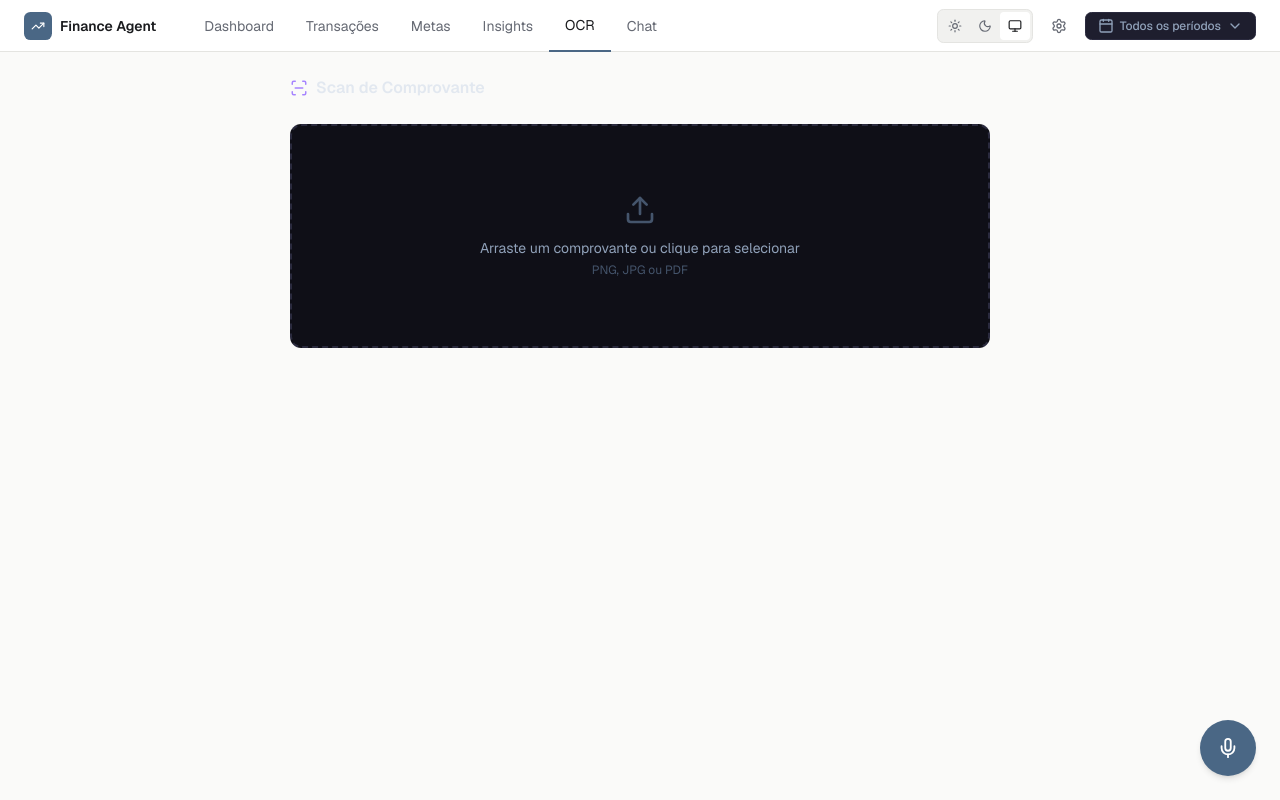
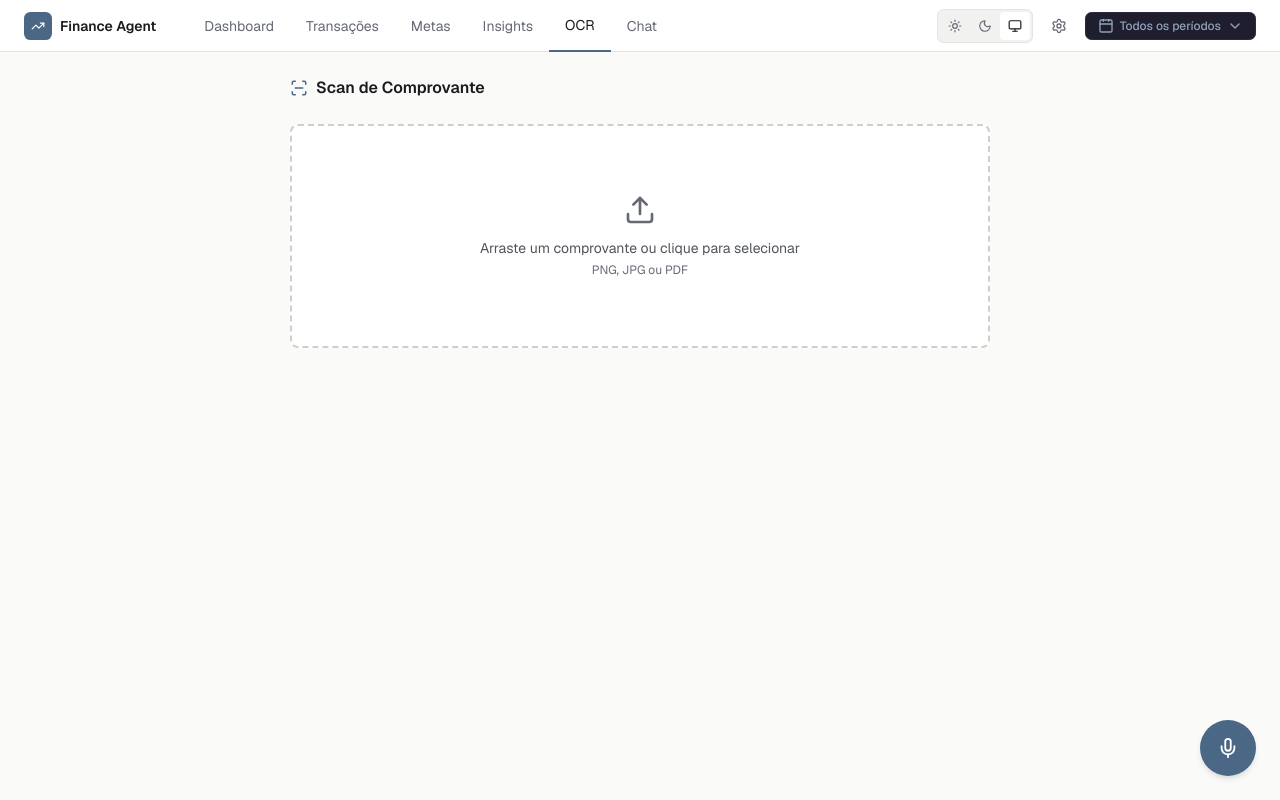
Before and after one commit to Liraas-v/personal-finance-agent, a Next.js app: page /ocr in a window 1280 px wide. Built offline with nearby package versions, Linux system fonts and the light colour scheme.

Commit message:
refactor: migrar insights e ocr para tokens de tema

```diff
--- a/app/insights/page.tsx
+++ b/app/insights/page.tsx
@@ -1,6 +1,6 @@
 'use client'
 import { useEffect } from 'react'
-import { Sparkles, RefreshCw } from 'lucide-react'
+import { Lightbulb, RefreshCw } from 'lucide-react'
 import { Button } from '@/components/ui/button'
 import { InsightCard } from '@/components/insights/InsightCard'
 import { useInsights } from '@/hooks/useInsights'
@@ -17,15 +17,15 @@ export default function InsightsPage() {
     <div className="p-4 sm:p-6 max-w-[800px] mx-auto">
       <div className="flex items-center justify-between mb-6">
         <div className="flex items-center gap-2">
-          <Sparkles size={18} className="text-violet-400" />
-          <h2 className="text-base font-semibold text-slate-200">Insights com IA</h2>
+          <Lightbulb size={18} className="text-muted-foreground" />
+          <h2 className="text-base font-semibold text-foreground">Insights</h2>
         </div>
         <Button
           variant="outline"
           size="sm"
           onClick={generate}
           disabled={loading}
-          className="gap-1.5 text-xs border-[#2a2a3e] text-slate-400"
+          className="gap-1.5 text-xs border-border-strong text-foreground-secondary"
         >
           <RefreshCw size={12} className={loading ? 'animate-spin' : ''} />
           {loading ? 'Gerando...' : 'Regenerar'}
@@ -35,14 +35,14 @@ export default function InsightsPage() {
       {loading && insights.length === 0 && (
         <div className="space-y-3">
           {[1, 2, 3].map((i) => (
-            <div key={i} className="h-16 bg-[#0f0f17] border border-[#1e1e2e] rounded-xl animate-pulse" />
+            <div key={i} className="h-16 bg-card border border-border rounded-lg animate-pulse" />
           ))}
         </div>
       )}
 
       {!loading && insights.length === 0 && (
-        <div className="text-center py-16 text-slate-600">
-          <Sparkles size={32} className="mx-auto mb-3 opacity-30" />
+        <div className="text-center py-16 text-muted-foreground">
+          <Lightbulb size={32} className="mx-auto mb-3 opacity-30" />
           <p className="text-sm">Nenhum dado para analisar ainda.</p>
           <p className="text-xs mt-1">Adicione transações e clique em Regenerar.</p>
         </div>
--- a/app/ocr/page.tsx
+++ b/app/ocr/page.tsx
@@ -5,8 +5,8 @@ export default function OcrPage() {
   return (
     <div className="p-4 sm:p-6">
       <div className="flex items-center gap-2 mb-6 max-w-[700px] mx-auto">
-        <ScanLine size={18} className="text-violet-400" />
-        <h2 className="text-base font-semibold text-slate-200">Scan de Comprovante</h2>
+        <ScanLine size={18} className="text-primary" />
+        <h2 className="text-base font-semibold text-foreground">Scan de Comprovante</h2>
       </div>
       <UploadReceipt />
     </div>
--- a/components/insights/InsightCard.tsx
+++ b/components/insights/InsightCard.tsx
@@ -4,9 +4,9 @@ import { Lightbulb, AlertTriangle, Trophy } from 'lucide-react'
 import type { Insight } from '@/types'
 
 const TIPO_CONFIG = {
-  dica: { icon: <Lightbulb size={16} />, color: 'text-sky-400', bg: 'bg-sky-500/10 border-sky-500/20' },
-  alerta: { icon: <AlertTriangle size={16} />, color: 'text-amber-400', bg: 'bg-amber-500/10 border-amber-500/20' },
-  conquista: { icon: <Trophy size={16} />, color: 'text-emerald-400', bg: 'bg-emerald-500/10 border-emerald-500/20' },
+  dica: { icon: <Lightbulb size={16} />, color: 'text-primary', bg: 'bg-primary/10 border-primary/20' },
+  alerta: { icon: <AlertTriangle size={16} />, color: 'text-warning', bg: 'bg-warning/10 border-warning/20' },
+  conquista: { icon: <Trophy size={16} />, color: 'text-positive', bg: 'bg-positive/10 border-positive/20' },
 }
 
 export function InsightCard({ insight, index }: { insight: Insight; index: number }) {
@@ -17,10 +17,10 @@ export function InsightCard({ insight, index }: { insight: Insight; index: numbe
       initial={{ opacity: 0, y: 20 }}
       animate={{ opacity: 1, y: 0 }}
       transition={{ delay: index * 0.1, duration: 0.4 }}
-      className={`flex gap-3 p-4 rounded-xl border ${cfg.bg}`}
+      className={`flex gap-3 p-4 rounded-lg border ${cfg.bg}`}
     >
       <span className={cfg.color}>{cfg.icon}</span>
-      <p className="text-sm text-slate-200 leading-relaxed">{insight.texto}</p>
+      <p className="text-sm text-foreground leading-relaxed">{insight.texto}</p>
     </motion.div>
   )
 }
--- a/components/ocr/UploadReceipt.tsx
+++ b/components/ocr/UploadReceipt.tsx
@@ -69,10 +69,10 @@ export function UploadReceipt() {
               onDragOver={(e) => { e.preventDefault(); setIsDragging(true) }}
               onDragLeave={() => setIsDragging(false)}
               onDrop={handleDrop}
-              className={`flex flex-col items-center justify-center h-56 rounded-xl border-2 border-dashed cursor-pointer transition-colors ${
+              className={`flex flex-col items-center justify-center h-56 rounded-lg border-2 border-dashed cursor-pointer transition-colors ${
                 isDragging
-                  ? 'border-violet-500 bg-violet-500/5'
-                  : 'border-[#2a2a3e] hover:border-[#3a3a5e] bg-[#0f0f17]'
+                  ? 'border-primary/40 bg-primary/5'
+                  : 'border-border-strong hover:border-border-strong bg-card'
               }`}
             >
               <input
@@ -83,20 +83,20 @@ export function UploadReceipt() {
               />
               {processing ? (
                 <div className="text-center">
-                  <ScanLine size={32} className="text-violet-400 mx-auto mb-2 animate-pulse" />
-                  <p className="text-sm text-slate-400">Processando com Tesseract...</p>
+                  <ScanLine size={32} className="text-primary mx-auto mb-2 animate-pulse" />
+                  <p className="text-sm text-foreground-secondary">Processando com Tesseract...</p>
                 </div>
               ) : (
                 <div className="text-center">
-                  <Upload size={32} className="text-slate-600 mx-auto mb-3" />
-                  <p className="text-sm text-slate-400">Arraste um comprovante ou clique para selecionar</p>
-                  <p className="text-xs text-slate-600 mt-1">PNG, JPG ou PDF</p>
+                  <Upload size={32} className="text-muted-foreground mx-auto mb-3" />
+                  <p className="text-sm text-foreground-secondary">Arraste um comprovante ou clique para selecionar</p>
+                  <p className="text-xs text-muted-foreground mt-1">PNG, JPG ou PDF</p>
                 </div>
               )}
             </label>
 
             {preview && (
-              <div className="mt-3 rounded-xl overflow-hidden border border-[#1e1e2e] max-h-64">
+              <div className="mt-3 rounded-lg overflow-hidden border border-border max-h-64">
                 {/* eslint-disable-next-line @next/next/no-img-element */}
                 <img src={preview} alt="preview" className="w-full object-contain max-h-64" />
               </div>
@@ -106,7 +106,7 @@ export function UploadReceipt() {
               <motion.div
                 initial={{ opacity: 0 }}
                 animate={{ opacity: 1 }}
-                className="mt-3 flex items-center gap-2 p-3 bg-rose-500/10 border border-rose-500/20 rounded-xl text-sm text-rose-400"
+                className="mt-3 flex items-center gap-2 p-3 bg-negative/10 border border-negative/20 rounded-lg text-sm text-negative"
               >
                 <X size={14} />
                 {error}
@@ -119,10 +119,10 @@ export function UploadReceipt() {
             initial={{ opacity: 0, y: 12 }}
             animate={{ opacity: 1, y: 0 }}
           >
-            <div className="flex items-center gap-2 mb-4 p-3 bg-emerald-500/10 border border-emerald-500/20 rounded-xl">
-              <CheckCircle2 size={16} className="text-emerald-400" />
-              <span className="text-sm text-emerald-300">Dados extraídos com sucesso. Revise e confirme.</span>
-              <button onClick={reset} className="ml-auto text-slate-500 hover:text-slate-300">
+            <div className="flex items-center gap-2 mb-4 p-3 bg-positive/10 border border-positive/20 rounded-lg">
+              <CheckCircle2 size={16} className="text-positive" />
+              <span className="text-sm text-positive">Dados extraídos com sucesso. Revise e confirme.</span>
+              <button onClick={reset} className="ml-auto text-muted-foreground hover:text-foreground-secondary">
                 <X size={14} />
               </button>
             </div>
```
Also changed, not shown: 1 other file (tests, documents, lock files or other folders).
